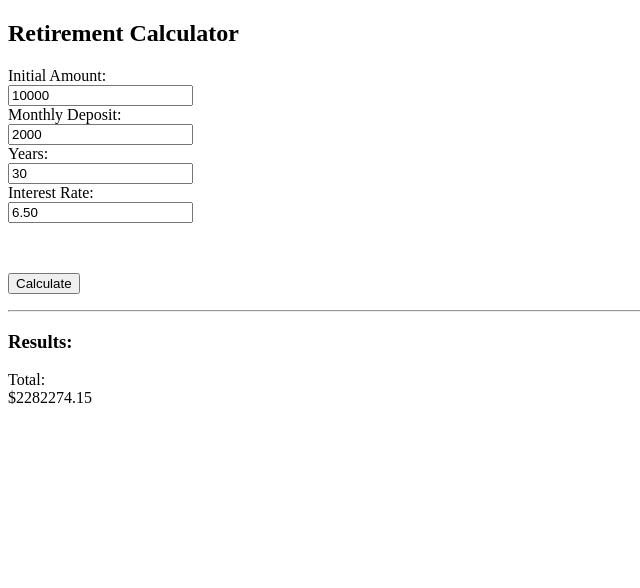
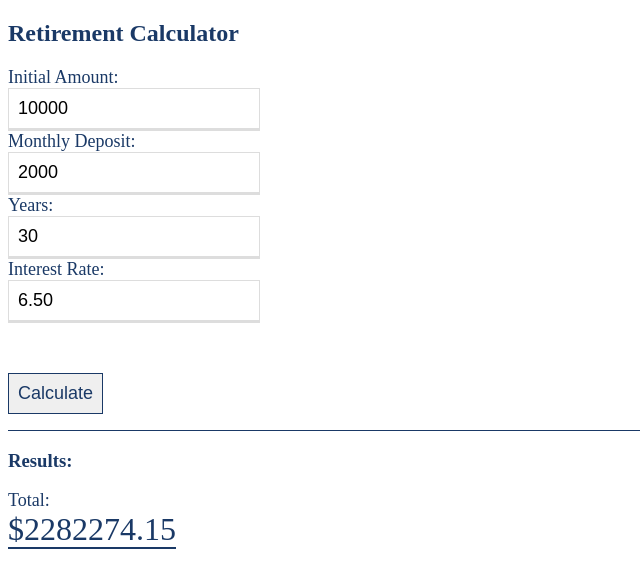
Before and after one commit to jrkreischer/retirement-calculator, a plain HTML site: page index.html in a window 1280 px wide. Both pictures are taken after a click on the button "Calculate". Shown: the whole page, without its empty margins (0-640 px from the left). Drawn offline with Linux system fonts and the light colour scheme.

Commit message:
Added stylesheet. Modified html/js for styles.

```diff
--- a/index.html
+++ b/index.html
@@ -4,12 +4,13 @@
   <head>
     <meta charset="utf-8">
     <title>Retirement Calculator</title>
+    <link rel="stylesheet" type="text/css" href="style.css">
   </head>
   <body>
 
-    <h2>Retirement Calculator</h2>
+    <div id="retirement-calculator" class="calculator">
+      <h2>Retirement Calculator</h2>
 
-    <div id="retirement-calculator">
       <label>Initial Amount:</label><br>
       <input type="text" id="principal" value="10000"><br>
       <label>Monthly Deposit:</label><br>
@@ -19,7 +20,7 @@
       <label>Interest Rate:</label><br>
       <input type="text" id="interest-rate" value="6.50"><br>
 
-      <p id="error">&nbsp;</p>
+      <p id="error" class="validation-error">&nbsp;</p>
 
       <p><button type="submit" id="calculate">Calculate</button></p>
 
@@ -27,7 +28,7 @@
 
       <h3>Results:</h3>
 
-      <div id="outputs">
+      <div id="outputs" class="results">
         <label>Total:</label><br>
         <span id="total"></span><br>
       </div><!-- #outputs -->
--- a/retirement-calculator.js
+++ b/retirement-calculator.js
@@ -72,13 +72,13 @@ var retirementCalculator = (function() {
       for (var i = 0; i < inputs.length; i++) {
         if (inputs[i].value.match(re) || inputs[i].value.match(reDecPercent) && inputs[i].value != '') {
           good++;
-          if (inputs[i].style.borderColor == 'red') {
-            inputs[i].style.borderColor = 'initial';
+          if (inputs[i].classList.contains('error')) {
+            inputs[i].classList.remove('error');
             error.innerHTML = '&nbsp;';
           }
         } else {
           good--;
-          inputs[i].style.borderColor = 'red';
+          inputs[i].classList.add('error');
         }
       }
 
--- /dev/null
+++ b/style.css
@@ -0,0 +1,60 @@
+/* Calculators */
+.calculator {
+	color: #1A3966;
+}
+
+.calculator label,
+.calculator .results span {
+	font-size: 18px;
+}
+
+.calculator input[type=text],
+.calculator button[type=submit] {
+	font-size: 18px;
+	padding: .5em;
+	transition: .3s ease;
+}
+
+.calculator input[type=text] {
+	border: 1px solid #DDD;
+	border-bottom: 3px solid #DDD;
+}
+
+.calculator input[type=text]:focus {
+	border-bottom-color: #1A3966;
+}
+
+.calculator input[type=text]:focus,
+.calculator button[type=submit]:focus {
+  outline: none;
+}
+
+.validation-error {
+	color: red;
+}
+
+.calculator button[type=submit] {
+  border: 1px solid #1A3966;
+	color: #1A3966;
+}
+
+.calculator button[type=submit]:hover {
+  background-color: #1A3966;
+	color: #FFF;
+}
+
+.calculator hr {
+  background-color: #1A3966;
+	border: none;
+	height: 1px;
+  width: 100%;
+}
+
+.calculator .results span {
+	border-bottom: 2px solid #1A3966;
+  font-size: 32px;
+}
+
+.error {
+	border-color: red !important;
+}
```
